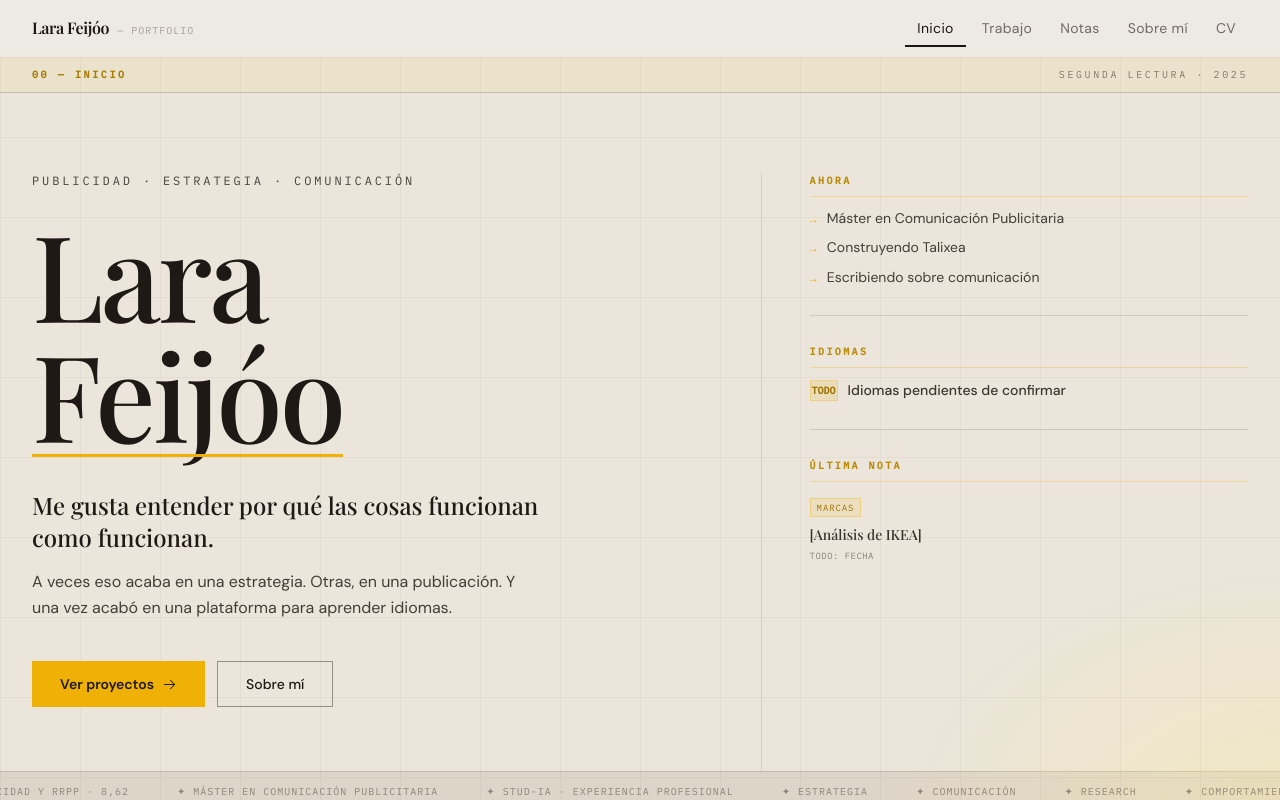
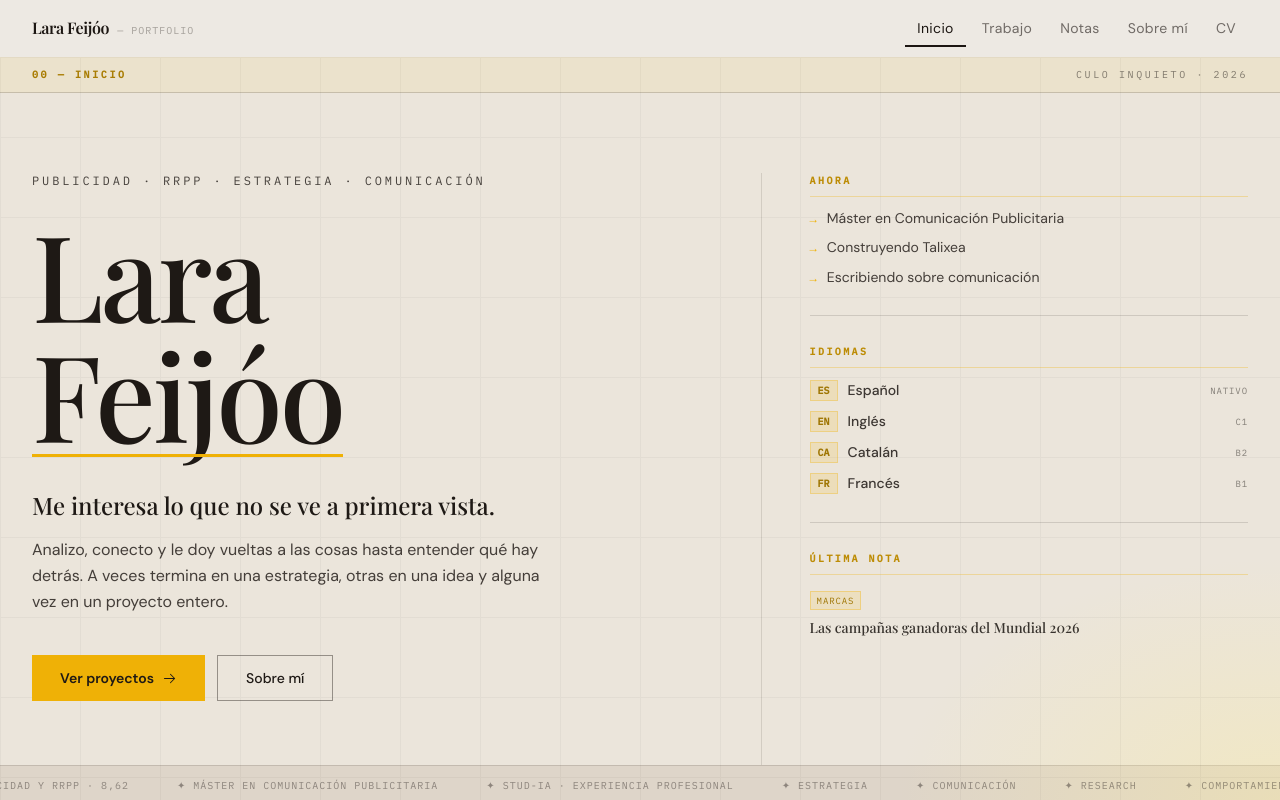
Before and after one commit to Fei461/Portfolio, a React (Vite) app: page / in a window 1280 px wide. Shown: the top 800 px of the page. Built offline with nearby package versions, Linux system fonts and the light colour scheme; a web font is replaced by a local one.

Commit message:
Refine home content and global visual hierarchy

```diff
--- a/src/components/site-header.tsx
+++ b/src/components/site-header.tsx
@@ -60,7 +60,8 @@ export function SiteHeader() {
           : undefined
       }
     >
-      <div className="section-inner flex min-h-14 items-center justify-between px-8">
+      <div className="px-8">
+        <div className="section-inner flex min-h-14 items-center justify-between">
         {/* Logotipo — nombre + marcador */}
         <Link
           to="/"
@@ -146,6 +147,7 @@ export function SiteHeader() {
             </SheetContent>
           </Sheet>
         </div>
+        </div>
       </div>
     </header>
   );
--- a/src/data/notes.ts
+++ b/src/data/notes.ts
@@ -17,6 +17,7 @@ export type Note = {
   readingTime: number;
   size: NoteSize;
   featured?: boolean;
+  featuredOnHome?: boolean;
   related?: string[];
   tags?: string[];
 };
@@ -24,15 +25,16 @@ export type Note = {
 // Los títulos entre corchetes son placeholders de publicaciones reales.
 export const notes: Note[] = [
   {
-    id: "ikea",
-    date: "TODO: fecha",
+    id: "campanas-mundial-2026",
+    date: "",
     category: "Marcas",
-    title: "[Análisis de IKEA]",
-    excerpt: "TODO: añadir extracto de la publicación real.",
-    annotation: "análisis de campaña",
+    title: "Las campañas ganadoras del Mundial 2026",
+    excerpt: "",
+    annotation: "branding, contexto y oportunidades",
     readingTime: 0,
     size: "featured",
     featured: true,
+    featuredOnHome: true,
     related: ["mediamarkt", "kfc"],
     tags: ["marcas", "estrategia"],
   },
--- a/src/data/profile.ts
+++ b/src/data/profile.ts
@@ -1,6 +1,13 @@
 export const profile = {
   name: "Lara Feijóo",
   title: "Estrategia · Comunicación · Research",
+  home: {
+    topLine: "CULO INQUIETO · 2026",
+    territory: "Publicidad · RRPP · Estrategia · Comunicación",
+    introduction: "Me interesa lo que no se ve a primera vista.",
+    summary:
+      "Analizo, conecto y le doy vueltas a las cosas hasta entender qué hay detrás. A veces termina en una estrategia, otras en una idea y alguna vez en un proyecto entero.",
+  },
   certifications: [
     "Grado en Publicidad y RRPP · 8,62",
     "Máster en Comunicación Publicitaria",
@@ -26,10 +33,10 @@ export const profile = {
     masterInstitution: "[CENTRO DEL MÁSTER]",
   },
   languages: [
-    { code: "ES", label: "Español", level: "TODO: confirmar" },
-    { code: "EN", label: "Inglés", level: "TODO: confirmar" },
-    { code: "CA", label: "Catalán", level: "TODO: confirmar" },
-    { code: "IT", label: "Italiano", level: "TODO: confirmar" },
+    { code: "ES", label: "Español", level: "Nativo" },
+    { code: "EN", label: "Inglés", level: "C1" },
+    { code: "CA", label: "Catalán", level: "B2" },
+    { code: "FR", label: "Francés", level: "B1" },
   ],
   interests: [
     "Psicología de la comunicación",
--- a/src/index.css
+++ b/src/index.css
@@ -24,15 +24,15 @@
      Dark blocks: hsl(24·22·9) — carbón más denso.
      Yellow: SOLO descubrimientos, conexiones, navegación activa.
   ──────────────────────────────────────────────────────────────── */
-  --surface-01: 38 22% 91%;
-  --surface-02: 36 26% 86%;
-  --surface-03: 40 18% 96%;
+  --surface-01: 38 20% 91%;
+  --surface-02: 35 24% 85%;
+  --surface-03: 40 18% 95%;
   --surface-dark: 24 22% 9%;
   --pure-white: 0 0% 100%;
   --text-primary: 24 22% 9%;
-  --text-secondary: 24 16% 26%;
-  --text-metadata: 24 14% 38%;
-  --text-decorative: 24 12% 58%;
+  --text-secondary: 24 16% 24%;
+  --text-metadata: 24 13% 34%;
+  --text-decorative: 24 10% 66%;
 
   --color-background: var(--surface-01); /* papel — base principal */
   --color-foreground: 24 22% 9%; /* carbón sepia profundo */
@@ -42,7 +42,7 @@
   --color-popover-foreground: 24 18% 10%;
 
   /* Amarillo LF — firma de marca, NO texto largo */
-  --color-primary: 44 95% 48%;
+  --color-primary: 44 96% 51%;
   --color-primary-foreground: 24 18% 8%;
 
   /* Gris oscuro cálido — texto secundario con mejor contraste */
@@ -68,7 +68,7 @@
   --color-destructive: 0 72% 44%;
   --color-destructive-foreground: 0 0% 100%;
 
-  --color-border: 32 18% 80%; /* borde cálido más visible */
+  --color-border: 32 16% 76%; /* borde cálido más visible */
   --color-input: 34 16% 84%;
   --color-ring: 44 95% 48%;
 
--- a/src/pages/home-page.tsx
+++ b/src/pages/home-page.tsx
@@ -154,6 +154,7 @@ const PROJECTS = [
 ];
 
 // Notas con categorías del sistema definido
+const HOME_NOTE = notes.find((note) => note.featuredOnHome) ?? notes[0];
 const HOME_NOTES = notes.slice(0, 3);
 
 const CREDENTIALS = [
@@ -251,7 +252,7 @@ export function HomePage() {
                 className="hidden sm:inline font-mono text-[10px] uppercase tracking-[0.26em]"
                 style={{ color: "hsl(24 18% 10% / 0.52)" }}
               >
-                Segunda Lectura · 2025
+                {profile.home.topLine}
               </span>
             </div>
           </div>
@@ -271,7 +272,7 @@ export function HomePage() {
                       className="max-w-full break-words font-mono text-xs uppercase tracking-[0.18em] sm:tracking-[0.24em] mb-6"
                       style={{ color: "hsl(24 18% 10% / 0.80)" }}
                     >
-                      Publicidad · Estrategia · Comunicación
+                      {profile.home.territory}
                     </p>
 
                     {/* Nombre */}
@@ -300,16 +301,13 @@ export function HomePage() {
                         className="break-words text-xl font-serif font-medium leading-relaxed md:text-2xl"
                         style={{ color: "hsl(24 18% 10%)" }}
                       >
-                        Me gusta entender por qué las cosas funcionan como
-                        funcionan.
+                        {profile.home.introduction}
                       </p>
                       <p
                         className="break-words text-base font-sans leading-relaxed"
                         style={{ color: "hsl(24 18% 10% / 0.82)" }}
                       >
-                        A veces eso acaba en una estrategia. Otras, en una
-                        publicación. Y una vez acabó en una plataforma para
-                        aprender idiomas.
+                        {profile.home.summary}
                       </p>
                     </div>
 
@@ -397,14 +395,8 @@ export function HomePage() {
                       Idiomas
                     </p>
                     <ul className="space-y-2.5">
-                      {[
-                        {
-                          code: "TODO",
-                          lang: "Idiomas pendientes de confirmar",
-                          level: "",
-                        },
-                      ].map((l) => (
-                        <li key={l.lang} className="flex items-center gap-2.5">
+                      {profile.languages.map((l) => (
+                        <li key={l.code} className="flex items-center gap-2.5">
                           <span
                             className="shrink-0 font-mono text-[10px] font-bold w-7 text-center py-0.5"
                             style={{
@@ -419,7 +411,7 @@ export function HomePage() {
                             className="font-sans text-sm font-medium"
                             style={{ color: "hsl(24 18% 10% / 0.85)" }}
                           >
-                            {l.lang}
+                            {l.label}
                           </span>
                           <span
                             className="ml-auto font-mono text-[9px] uppercase tracking-widest"
@@ -458,20 +450,22 @@ export function HomePage() {
                           color: "hsl(44 95% 32%)",
                         }}
                       >
-                        {HOME_NOTES[0].category}
+                        {HOME_NOTE.category}
                       </span>
                       <p
                         className="font-serif text-sm font-medium leading-snug group-hover:underline decoration-primary underline-offset-2 transition-colors"
                         style={{ color: "hsl(24 18% 10% / 0.88)" }}
                       >
-                        {HOME_NOTES[0].title}
+                        {HOME_NOTE.title}
                       </p>
+                      {HOME_NOTE.date && (
                       <p
                         className="mt-1 font-mono text-[9px] uppercase tracking-wider"
                         style={{ color: "hsl(24 18% 10% / 0.48)" }}
                       >
-                        {HOME_NOTES[0].date}
+                        {HOME_NOTE.date}
                       </p>
+                      )}
                     </Link>
                   </div>
                 </MotionWrapper>
@@ -491,10 +485,8 @@ export function HomePage() {
               {[
                 ...profile.certifications,
                 ...profile.heroChips,
-                "COMUNICACIÓN PUBLICITARIA",
-                "INVESTIGACIÓN",
-                "SEGUNDA LECTURA",
-                "RAZONAMIENTO VISIBLE",
+                "MÁSTER EN COMUNICACIÓN PUBLICITARIA",
+                "STUD-IA · EXPERIENCIA PROFESIONAL",
                 ...profile.certifications,
                 ...profile.heroChips,
               ].map((item, i) => (
```
